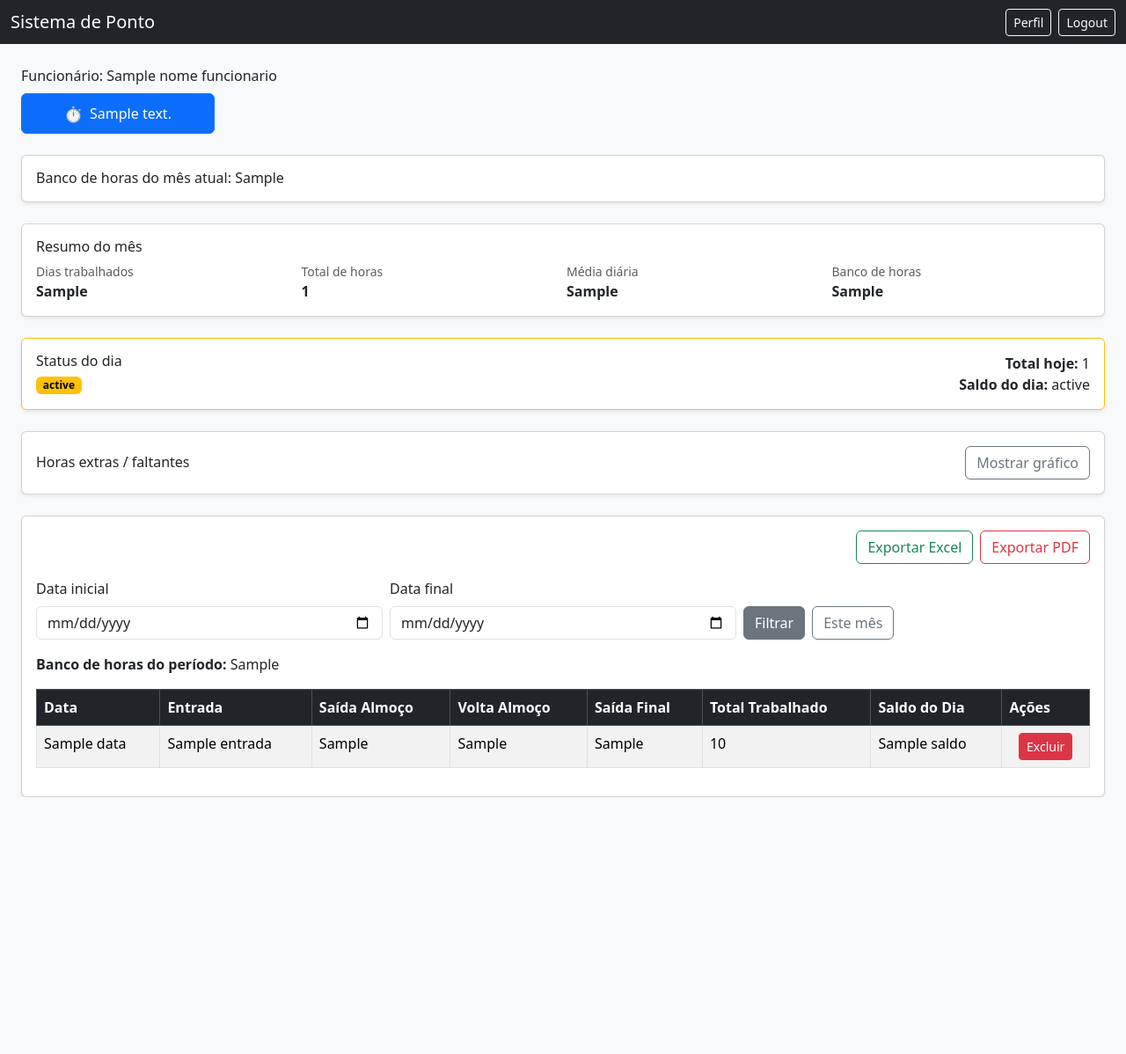
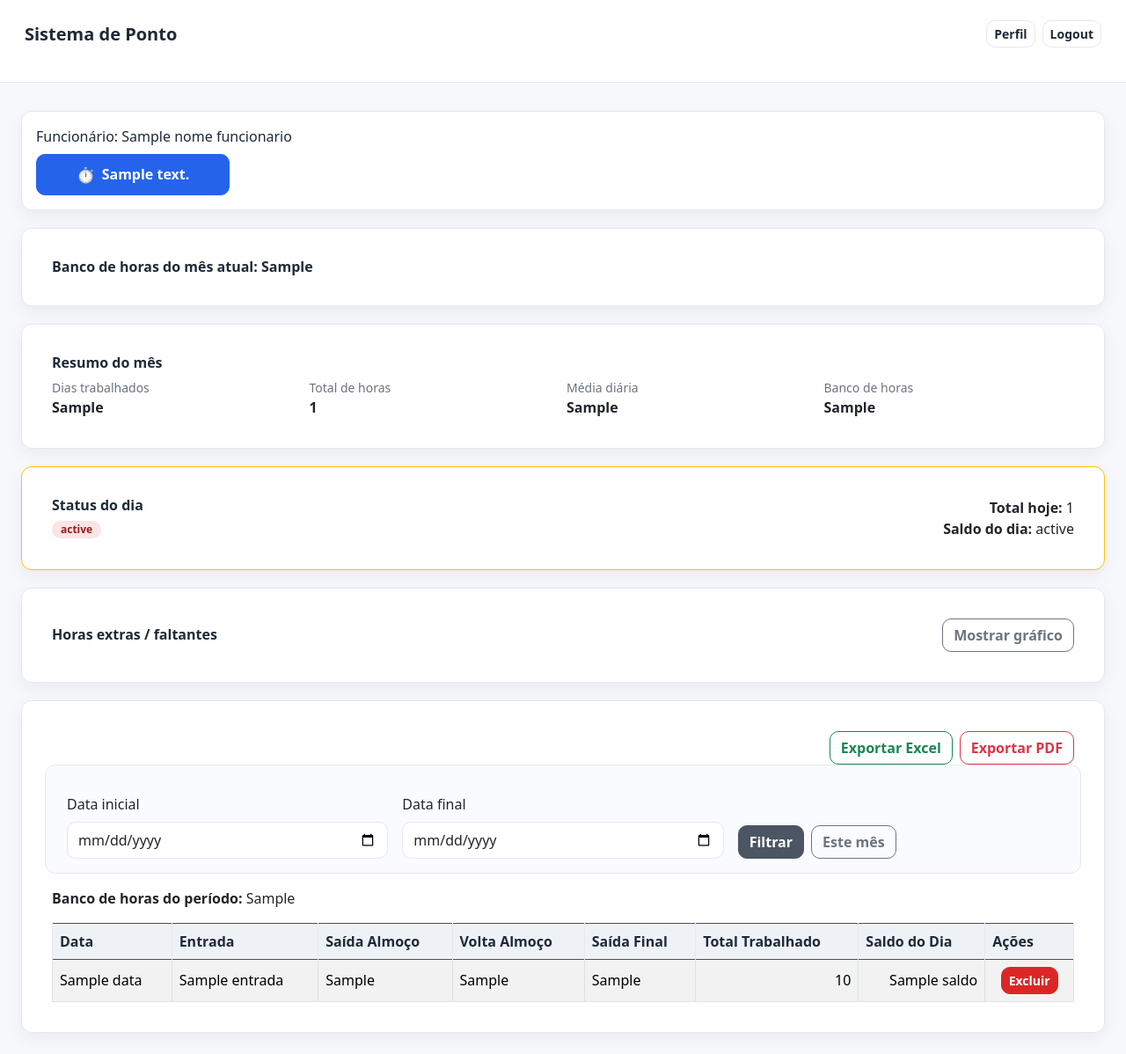
Before and after one commit to prismotta/sistema-ponto-python, a Flask app: template web/templates/dashboard.html in a window 1280 px wide. Shown: the whole page at 88% size. Before the commit the page ends 906 px from the top, so only its background shows below. Run offline with Flask 3, Linux system fonts and the light colour scheme; the template is opened without the code that fills it: most values are stand-ins (such as "Sample title", 1, 10 or a date in 2020); some libraries are stand-ins or nearby versions.

Commit message:
style: melhora visual geral (cards, spacing, tabela e botões)

```diff
--- a/web/static/service-worker.js
+++ b/web/static/service-worker.js
@@ -1,10 +1,11 @@
 /* Basic PWA service worker for Sistema de Ponto */
 
 // Bump this version whenever you want to force-update cached assets.
-const CACHE_NAME = "ponto-v2";
+const CACHE_NAME = "ponto-v3";
 const PRECACHE_URLS = [
   "/",
   "/manifest.json",
+  "/static/styles.css",
   "/static/icons/icon-192.svg",
   "/static/icons/icon-512.svg",
 ];
--- /dev/null
+++ b/web/static/styles.css
@@ -0,0 +1,247 @@
+:root {
+  --bg: #f7f8fb;
+  --card: #ffffff;
+  --border: #e6e8ef;
+  --text: #1f2937;
+  --muted: #6b7280;
+  --primary: #2563eb;
+  --success: #16a34a;
+  --warning: #f59e0b;
+  --danger: #dc2626;
+  --radius: 12px;
+  --shadow: 0 6px 18px rgba(0,0,0,.06);
+}
+
+body {
+  background: var(--bg) !important;
+  color: var(--text);
+}
+
+.navbar {
+  background: var(--card) !important;
+  border-bottom: 1px solid var(--border);
+  padding: 0.85rem 1rem;
+}
+
+.navbar .navbar-brand {
+  color: var(--text) !important;
+  font-weight: 700;
+  letter-spacing: 0;
+}
+
+.navbar .btn-outline-light {
+  color: var(--text);
+  border-color: var(--border);
+  background: var(--card);
+}
+
+.navbar .btn-outline-light:hover {
+  color: var(--primary);
+  border-color: rgba(37, 99, 235, .35);
+  background: #eff6ff;
+}
+
+.container,
+.container-fluid {
+  padding-top: 8px;
+  padding-bottom: 24px;
+}
+
+.section-stack > * + * {
+  margin-top: 20px;
+}
+
+.card,
+.card-soft {
+  background: var(--card);
+  border: 1px solid var(--border);
+  border-radius: var(--radius);
+  box-shadow: var(--shadow);
+}
+
+.card-soft {
+  padding: 16px;
+}
+
+.card,
+.card-soft,
+.table tbody tr,
+.btn {
+  transition: transform .05s ease, box-shadow .15s ease, background-color .15s ease, border-color .15s ease;
+}
+
+.card:hover,
+.card-soft:hover {
+  box-shadow: 0 9px 24px rgba(0,0,0,.075);
+}
+
+.card-body {
+  padding: 18px;
+}
+
+.card-title,
+h1, h2, h3, h4, h5, h6 {
+  color: var(--text);
+  font-weight: 650;
+}
+
+.text-muted,
+.form-text {
+  color: var(--muted) !important;
+}
+
+.btn {
+  border-radius: 10px;
+  font-weight: 600;
+}
+
+.btn:hover {
+  transform: translateY(-1px);
+  box-shadow: 0 6px 14px rgba(31, 41, 55, .12);
+}
+
+.btn:active {
+  transform: translateY(0);
+  box-shadow: none;
+}
+
+.btn-primary {
+  background: var(--primary);
+  border-color: var(--primary);
+}
+
+.btn-success,
+.btn-outline-success:hover {
+  background: var(--success);
+  border-color: var(--success);
+}
+
+.btn-danger,
+.btn-outline-danger:hover {
+  background: var(--danger);
+  border-color: var(--danger);
+}
+
+.btn-secondary {
+  background: #4b5563;
+  border-color: #4b5563;
+}
+
+.form-control,
+.form-select {
+  border-color: var(--border);
+  border-radius: 10px;
+  min-height: 42px;
+}
+
+.form-control:focus,
+.form-select:focus {
+  border-color: rgba(37, 99, 235, .5);
+  box-shadow: 0 0 0 .2rem rgba(37, 99, 235, .12);
+}
+
+.badge {
+  border-radius: 999px;
+  font-size: 12px;
+  font-weight: 700;
+  padding: 4px 10px;
+}
+
+.badge-success {
+  background: rgba(22, 163, 74, .12);
+  color: #166534;
+}
+
+.badge-warning {
+  background: rgba(245, 158, 11, .16);
+  color: #92400e;
+}
+
+.badge-danger {
+  background: rgba(220, 38, 38, .12);
+  color: #991b1b;
+}
+
+.badge-neutral {
+  background: #eef0f4;
+  color: #4b5563;
+}
+
+.table-responsive {
+  -webkit-overflow-scrolling: touch;
+}
+
+.table {
+  margin-bottom: 0;
+  color: var(--text);
+}
+
+.table td,
+.table th {
+  white-space: nowrap;
+  vertical-align: middle;
+}
+
+.table thead th,
+.table-dark th {
+  background: #eef2f7 !important;
+  border-color: var(--border) !important;
+  color: var(--text) !important;
+  font-weight: 700;
+}
+
+.table tbody tr:nth-child(even) {
+  background: #fafbff;
+}
+
+.table tbody tr:hover {
+  background: #f1f5ff;
+}
+
+.table td:nth-last-child(2),
+.table td:nth-last-child(3) {
+  text-align: right;
+}
+
+.filters-card {
+  background: #fafbff;
+  border: 1px solid var(--border);
+  border-radius: var(--radius);
+  padding: 16px;
+}
+
+.chart-box {
+  height: 320px;
+  width: 100%;
+}
+
+.app-title-block {
+  display: flex;
+  flex-direction: column;
+  gap: 2px;
+}
+
+.app-subtitle {
+  color: var(--muted);
+  font-size: .9rem;
+}
+
+@media (max-width: 768px) {
+  .navbar .container-fluid {
+    align-items: flex-start;
+    gap: 12px;
+  }
+
+  .navbar .d-flex {
+    flex-wrap: wrap;
+  }
+
+  .card-body,
+  .card-soft {
+    padding: 16px;
+  }
+
+  .btn {
+    min-height: 42px;
+  }
+}
--- a/web/templates/404.html
+++ b/web/templates/404.html
@@ -7,13 +7,14 @@
     <meta name="theme-color" content="#212529">
     <link rel="manifest" href="/manifest.json">
     <link href="https://cdn.jsdelivr.net/npm/bootstrap@5.3.3/dist/css/bootstrap.min.css" rel="stylesheet">
+    <link href="/static/styles.css" rel="stylesheet">
 </head>
-<body class="bg-light d-flex align-items-center" style="height:100vh;">
+<body class="d-flex align-items-center" style="min-height:100vh;">
 
 <div class="container">
     <div class="row justify-content-center">
         <div class="col-md-7">
-            <div class="card shadow">
+            <div class="card card-soft">
                 <div class="card-body text-center">
                     <h3 class="mb-3">404 - Página não encontrada</h3>
                     <p class="text-muted mb-4">A página que você tentou acessar não existe.</p>
--- a/web/templates/500.html
+++ b/web/templates/500.html
@@ -7,13 +7,14 @@
     <meta name="theme-color" content="#212529">
     <link rel="manifest" href="/manifest.json">
     <link href="https://cdn.jsdelivr.net/npm/bootstrap@5.3.3/dist/css/bootstrap.min.css" rel="stylesheet">
+    <link href="/static/styles.css" rel="stylesheet">
 </head>
-<body class="bg-light d-flex align-items-center" style="height:100vh;">
+<body class="d-flex align-items-center" style="min-height:100vh;">
 
 <div class="container">
     <div class="row justify-content-center">
         <div class="col-md-7">
-            <div class="card shadow">
+            <div class="card card-soft">
                 <div class="card-body text-center">
                     <h3 class="mb-3">500 - Erro interno</h3>
                     <p class="text-muted mb-4">Ocorreu um erro inesperado. Tente novamente.</p>
--- a/web/templates/dashboard.html
+++ b/web/templates/dashboard.html
@@ -7,6 +7,7 @@
     <meta name="theme-color" content="#212529">
     <link rel="manifest" href="/manifest.json">
     <link href="https://cdn.jsdelivr.net/npm/bootstrap@5.3.3/dist/css/bootstrap.min.css" rel="stylesheet">
+    <link href="/static/styles.css" rel="stylesheet">
     <style>
       .table-responsive { -webkit-overflow-scrolling: touch; }
       .table td, .table th { white-space: nowrap; }
@@ -37,7 +38,7 @@
       }
     </style>
 </head>
-<body class="bg-light">
+<body>
 
 <nav class="navbar navbar-dark bg-dark">
     <div class="container-fluid">
@@ -52,7 +53,7 @@
     </div>
 </nav>
 
-<div class="container-fluid mt-3 mt-md-4 px-3 px-md-4">
+<div class="container-fluid mt-3 mt-md-4 px-3 px-md-4 section-stack">
 
     {% with messages = get_flashed_messages(with_categories=true) %}
       {% if messages %}
@@ -65,7 +66,7 @@
       {% endif %}
     {% endwith %}
 
-    <div class="mb-3 mb-md-4">
+    <div class="card-soft">
         <p class="mb-2">Funcionário: {{ nome_funcionario }}</p>
         <a href="/bater" class="btn btn-primary btn-ponto-principal" data-loading-text="Registrando...">
             <span class="btn-ponto-principal-icone" aria-hidden="true">⏱️</span>
@@ -74,13 +75,13 @@
         </a>
     </div>
 
-    <div class="card shadow-sm mb-3 mb-md-4">
+    <div class="card card-soft">
         <div class="card-body">
             <h6 class="card-title mb-0">Banco de horas do mês atual: {{ banco_mes_atual }}</h6>
         </div>
     </div>
 
-    <div class="card shadow-sm mb-3 mb-md-4">
+    <div class="card card-soft">
         <div class="card-body">
             <h6 class="card-title mb-2">Resumo do mês</h6>
             <div class="row g-2">
@@ -104,12 +105,12 @@
         </div>
     </div>
 
-    <div class="card shadow-sm mb-3 mb-md-4 border-{{ status_dia_classe }}">
+    <div class="card card-soft border-{{ status_dia_classe }}">
         <div class="card-body">
             <div class="d-flex justify-content-between align-items-start flex-wrap gap-2">
                 <div>
                     <h6 class="card-title mb-1">Status do dia</h6>
-                    <span class="badge text-bg-{{ status_dia_classe }}">{{ status_dia_texto }}</span>
+                    <span class="badge {% if status_dia_classe == 'success' %}badge-success{% elif status_dia_classe == 'info' %}badge-warning{% elif status_dia_classe == 'warning' %}badge-danger{% else %}badge-neutral{% endif %}">{{ status_dia_texto }}</span>
                 </div>
                 <div class="text-start text-md-end">
                     <div><strong>Total hoje:</strong> {{ total_hoje_status }}</div>
@@ -121,7 +122,7 @@
         </div>
     </div>
 
-    <div class="card shadow-sm mb-3 mb-md-4">
+    <div class="card card-soft">
         <div class="card-body">
             <div class="d-flex justify-content-between align-items-center flex-wrap gap-2">
                 <h6 class="card-title mb-0">Horas extras / faltantes</h6>
@@ -140,7 +141,7 @@
 
             <div class="collapse mt-3" id="secaoGrafico">
                 {% if graf_labels and graf_saldo %}
-                <div style="height: 320px; width: 100%;">
+                <div class="chart-box">
                     <canvas id="grafSaldoUnico"></canvas>
                 </div>
                 {% else %}
@@ -152,14 +153,14 @@
         </div>
     </div>
 
-    <div class="card shadow-sm">
+    <div class="card card-soft">
         <div class="card-body">
             <div class="d-grid d-md-flex justify-content-md-end gap-2 mb-3">
                 <a href="/export/excel?data_inicio={{ data_inicio }}&data_fim={{ data_fim }}" class="btn btn-outline-success">Exportar Excel</a>
                 <a href="/export/pdf?data_inicio={{ data_inicio }}&data_fim={{ data_fim }}" class="btn btn-outline-danger">Exportar PDF</a>
             </div>
 
-            <form class="row g-2 align-items-end mb-3" method="GET" action="/dashboard">
+            <form class="row g-3 align-items-end mb-3 filters-card" method="GET" action="/dashboard">
                 <div class="col-12 col-md-4">
                     <label class="form-label">Data inicial</label>
                     <input type="date" class="form-control" name="data_inicio" value="{{ data_inicio }}">
--- a/web/templates/login.html
+++ b/web/templates/login.html
@@ -7,8 +7,9 @@
     <meta name="theme-color" content="#212529">
     <link rel="manifest" href="/manifest.json">
     <link href="https://cdn.jsdelivr.net/npm/bootstrap@5.3.3/dist/css/bootstrap.min.css" rel="stylesheet">
+    <link href="/static/styles.css" rel="stylesheet">
 </head>
-<body class="bg-light d-flex align-items-center" style="height:100vh;">
+<body class="d-flex align-items-center" style="min-height:100vh;">
 
 <div class="container">
     <div class="row justify-content-center">
@@ -25,7 +26,7 @@
               {% endif %}
             {% endwith %}
 
-            <div class="card shadow">
+            <div class="card card-soft">
                 <div class="card-body">
 
                     <h3 class="text-center mb-4">Sistema de Ponto</h3>
--- a/web/templates/register.html
+++ b/web/templates/register.html
@@ -7,8 +7,9 @@
     <meta name="theme-color" content="#212529">
     <link rel="manifest" href="/manifest.json">
     <link href="https://cdn.jsdelivr.net/npm/bootstrap@5.3.3/dist/css/bootstrap.min.css" rel="stylesheet">
+    <link href="/static/styles.css" rel="stylesheet">
 </head>
-<body class="bg-light d-flex align-items-center" style="height:100vh;">
+<body class="d-flex align-items-center" style="min-height:100vh;">
 
 <div class="container">
     <div class="row justify-content-center">
@@ -25,7 +26,7 @@
               {% endif %}
             {% endwith %}
 
-            <div class="card shadow">
+            <div class="card card-soft">
                 <div class="card-body">
 
                     <h3 class="text-center mb-4">Criar Conta</h3>
```
Also changed, not shown: web/templates/admin.html (+6 -5 lines), web/templates/admin_funcionario.html (+5 -4 lines), web/templates/perfil.html (+6 -5 lines).
